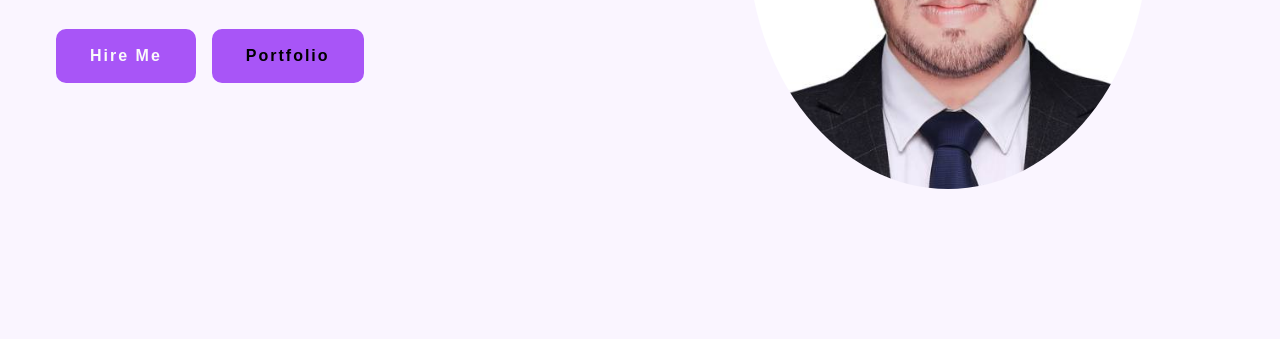
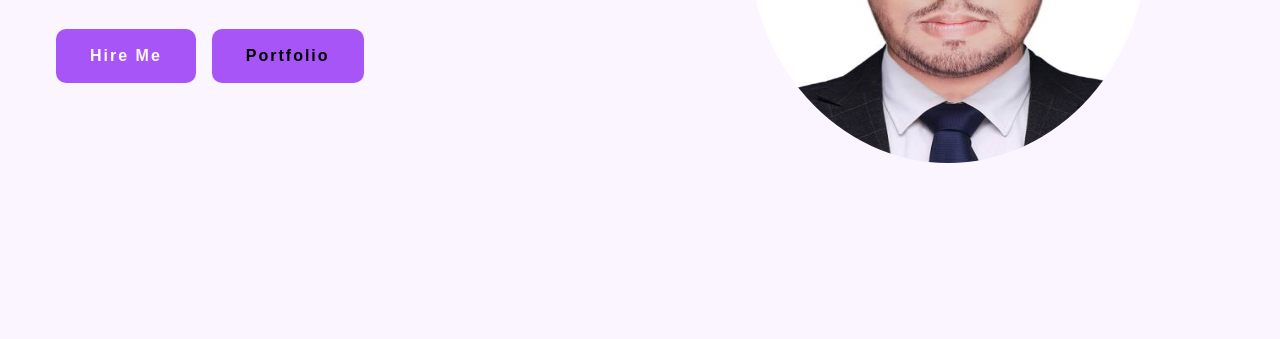
Before and after one commit to rakhibul-islam/portfolio-project-2, a plain HTML site: page index.html in a window 1280 px wide. Shown: the part 461-800 px from the top of the page. Drawn offline with nearby package versions, Linux system fonts and the light colour scheme.

Commit message:
complete project

```diff
--- a/style.css
+++ b/style.css
@@ -157,6 +157,8 @@ ul li a:hover {
 .image img{
     width: min(25rem, 90%);
     border-radius: 100%;
+    height: 28rem;
+    padding-top: 4rem;
 }
 
 
```
Also changed, not shown: assets/Badhon.jpg (added).
